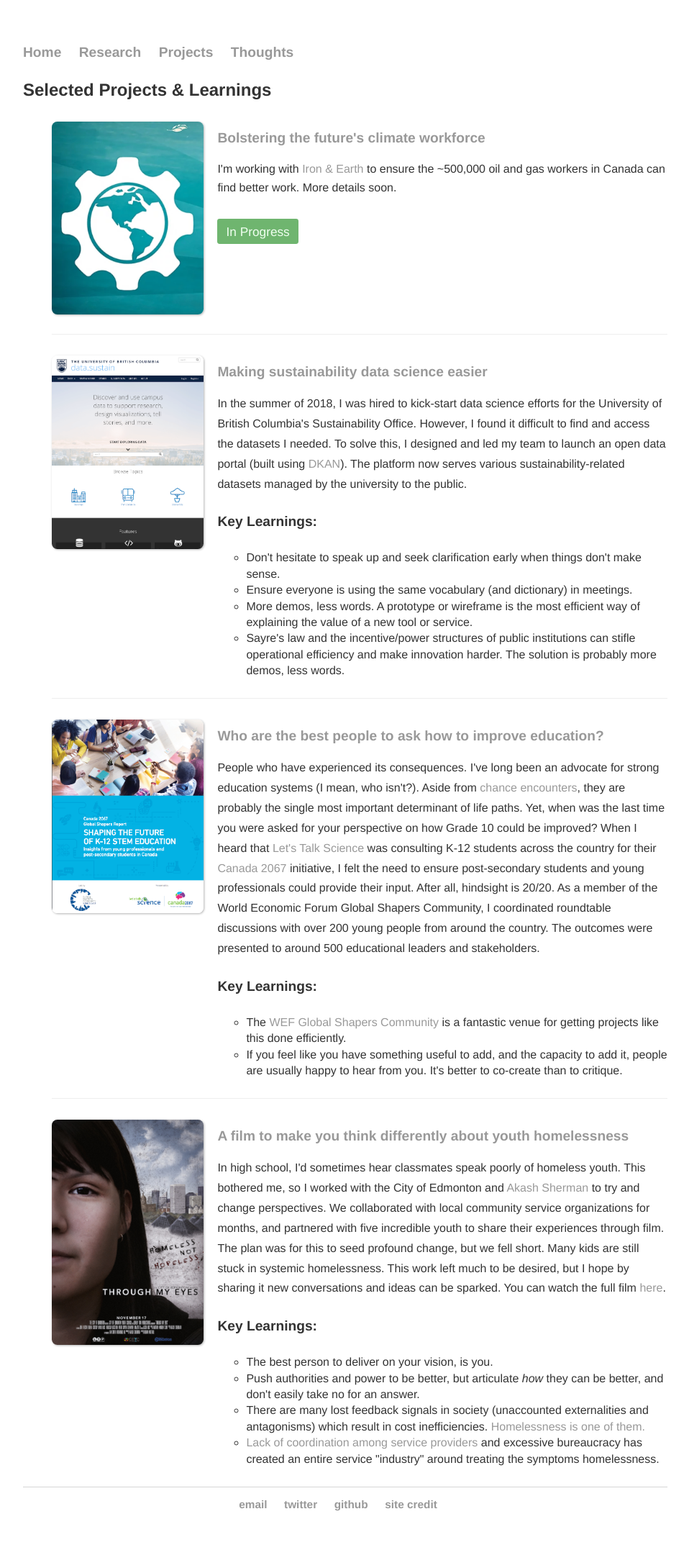
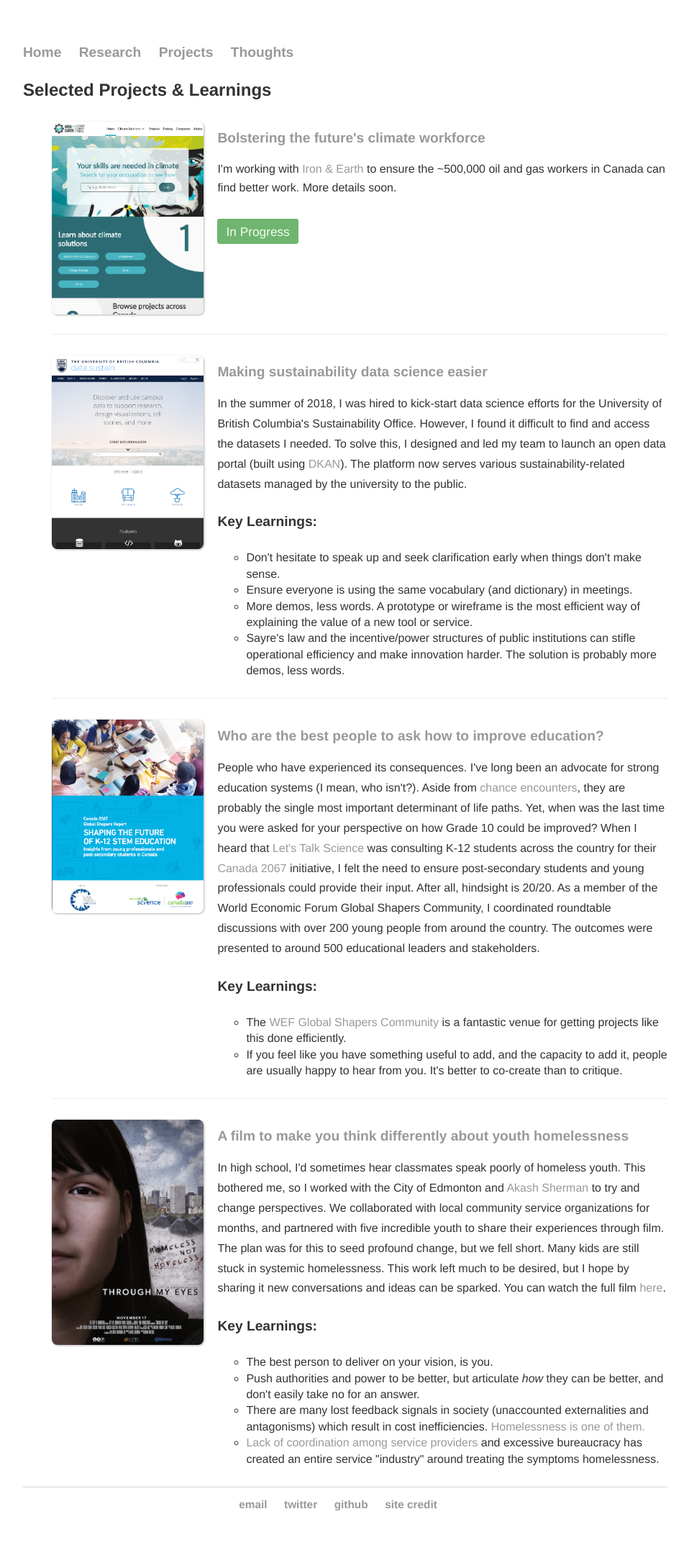
Before and after one commit to rohancalum/rohancalum.github.io, a Jekyll site: the page built from projects/index.html, in a window 1280 px wide. Shown: the whole page at 72% size, without its empty margins (160-1118 px from the left). Built offline with Jekyll 4.4.1, drawn with Linux system fonts in a browser that asks for light colours.

Commit message:
update ccp project

```diff
--- a/projects/index.html
+++ b/projects/index.html
@@ -11,11 +11,11 @@
 
         <li>
             <span class="proj-image">
-                <img src="/assets/img/ccp.png">
+                <img src="/assets/img/ccp-actual.png">
             </span>
             <div>
                 <h2>
-                    <a href="">Bolstering the future's climate workforce</a>
+                    <a href="https://climatecareerportal.ca/">Bolstering the future's climate workforce</a>
                 </h2>
                 <span style="font-size: 16px; font-weight: 200; display: block;">
                     I'm working with <a href="https://www.ironandearth.org/" target="_blank">Iron & Earth</a> to ensure
```
Also changed, not shown: assets/img/ccp-actual.png (added).
